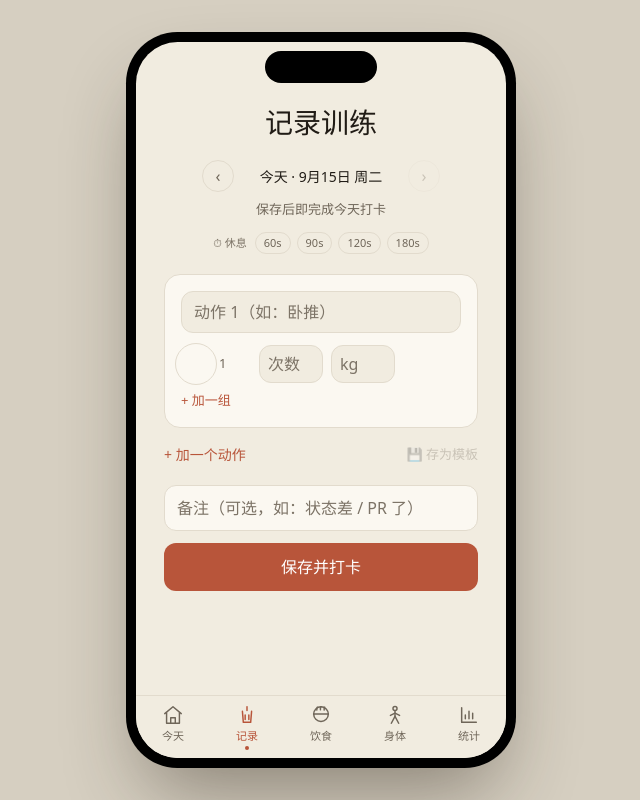
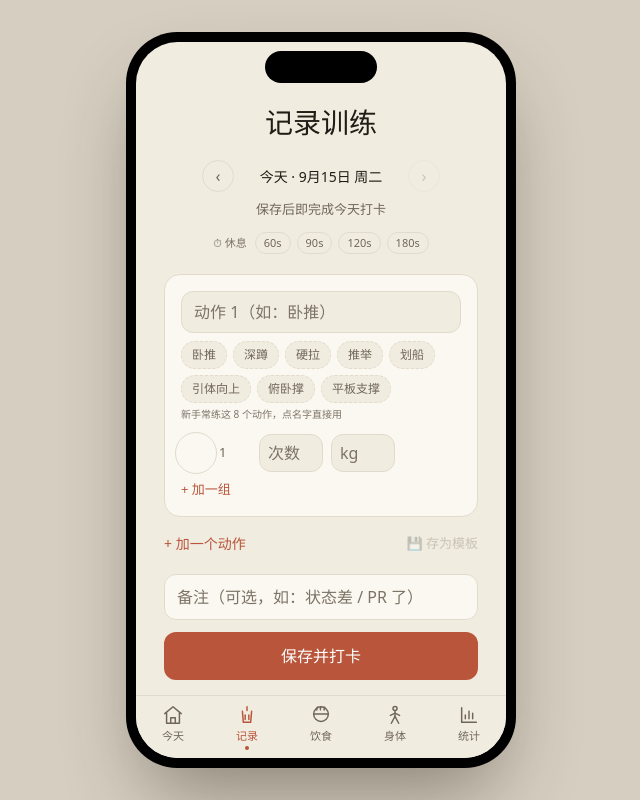
Before and after one commit to Chris-Xie369/fitness-app, a React (Vite) app: page / in a window 1280 px wide. Both pictures are taken after a click on the button "记录今天的训练". Shown: the whole page, without its empty margins (319-959 px from the left). Built offline with nearby package versions, Linux system fonts and the light colour scheme.

Commit message:
优化③记录页体验：渐进超负荷建议(可试Xkg/次)+30个常见动作库、历史编辑加组/删组/改入口、备注可改、1RM与P/C/F术语说明、休息计时Wake Lock防锁屏+结束态保留

```diff
--- a/src/components/MealPlanView.tsx
+++ b/src/components/MealPlanView.tsx
@@ -61,6 +61,7 @@ export function MealPlanView({
           </div>
         )}
         <p className="mt-2 text-[11px] text-muted">💧 饮水目标 {waterGoal} 杯（切换到「记录」打卡）</p>
+        <p className="mt-1 text-[10px] text-muted-weak">P 蛋白 · C 碳水 · F 脂肪（g/天目标）</p>
       </div>
 
       {/* 四餐菜单 */}
--- a/src/hooks/useRestTimer.ts
+++ b/src/hooks/useRestTimer.ts
@@ -1,13 +1,49 @@
 import { useCallback, useEffect, useRef, useState } from 'react'
 
 export type RestTimerApi = ReturnType<typeof useRestTimer>
+
+type WakeLockSentinel = { release: () => Promise<void> }
 
 // 组间休息计时器：基于结束时间戳倒数（切后台回来也准），结束时提示音+震动
 export function useRestTimer(defaultSeconds = 90) {
   const [preset, setPreset] = useState(defaultSeconds)
   const [remaining, setRemaining] = useState<number | null>(null) // null=空闲
+  const [finished, setFinished] = useState(false) // 归零后保留 3 秒「休息结束」
   const endAtRef = useRef<number>(0)
   const audioRef = useRef<AudioContext | null>(null)
+  const wakeRef = useRef<WakeLockSentinel | null>(null)
+  const finishTimerRef = useRef<number | null>(null)
+
+  // Screen Wake Lock：计时期间防止锁屏（iOS 16.4+ / Android Chrome），回到前台时重新申请
+  const acquireWake = useCallback(async () => {
+    try {
+      const nav = navigator as Navigator & { wakeLock?: { request: (t: 'screen') => Promise<WakeLockSentinel> } }
+      if (!nav.wakeLock) return
+      if (wakeRef.current) return
+      wakeRef.current = await nav.wakeLock.request('screen')
+    } catch {
+      /* 用户未授权/不支持：静默，蜂鸣与时间戳倒数仍工作 */
+    }
+  }, [])
+
+  const releaseWake = useCallback(() => {
+    void wakeRef.current?.release().catch(() => undefined)
+    wakeRef.current = null
+  }, [])
+
+  useEffect(() => {
+    const onVisible = () => {
+      if (document.visibilityState === 'visible' && remaining !== null) void acquireWake()
+    }
+    document.addEventListener('visibilitychange', onVisible)
+    return () => document.removeEventListener('visibilitychange', onVisible)
+  }, [remaining, acquireWake])
+
+  // 卸载时清理
+  useEffect(() => () => {
+    if (finishTimerRef.current) window.clearTimeout(finishTimerRef.current)
+    releaseWake()
+  }, [releaseWake])
 
   // 勾选/点预设都发生在用户手势里：此时创建 AudioContext 才允许发声
   const ensureAudio = useCallback(() => {
@@ -45,21 +81,39 @@ export function useRestTimer(defaultSeconds = 90) {
     }
   }, [])
 
+  const clearFinish = useCallback(() => {
+    if (finishTimerRef.current) {
+      window.clearTimeout(finishTimerRef.current)
+      finishTimerRef.current = null
+    }
+  }, [])
+
   const start = useCallback((secs?: number) => {
     ensureAudio()
     const s = secs ?? preset
     setPreset(s)
+    clearFinish()
+    setFinished(false)
     endAtRef.current = Date.now() + s * 1000
     setRemaining(s)
-  }, [ensureAudio, preset])
+    void acquireWake()
+  }, [ensureAudio, preset, clearFinish, acquireWake])
 
-  const skip = useCallback(() => setRemaining(null), [])
+  const skip = useCallback(() => {
+    clearFinish()
+    setFinished(false)
+    setRemaining(null)
+    releaseWake()
+  }, [clearFinish, releaseWake])
 
   const addSecs = useCallback((delta: number) => {
+    setFinished(false)
+    clearFinish()
     setRemaining((r) => {
       if (r === null) {
         if (delta > 0) {
           endAtRef.current = Date.now() + delta * 1000
+          void acquireWake()
           return delta
         }
         return null
@@ -68,9 +122,9 @@ export function useRestTimer(defaultSeconds = 90) {
       endAtRef.current = Date.now() + next * 1000
       return next
     })
-  }, [])
+  }, [acquireWake, clearFinish])
 
-  const running = remaining !== null
+  const running = remaining !== null && remaining > 0
   useEffect(() => {
     if (!running) return
     const t = window.setInterval(() => {
@@ -78,16 +132,23 @@ export function useRestTimer(defaultSeconds = 90) {
       setRemaining(left)
       if (left <= 0) {
         window.clearInterval(t)
-        setRemaining(null)
         beep()
         if ('vibrate' in navigator) navigator.vibrate?.([200, 100, 200])
+        // 保留「休息结束 ✓」3 秒再回空闲（锁屏回来也能看出刚结束）
+        setFinished(true)
+        releaseWake()
+        finishTimerRef.current = window.setTimeout(() => {
+          setFinished(false)
+          setRemaining(null)
+          finishTimerRef.current = null
+        }, 3000)
       }
     }, 250)
     return () => window.clearInterval(t)
     // eslint-disable-next-line react-hooks/exhaustive-deps
-  }, [running, beep])
+  }, [running, beep, releaseWake])
 
   const mmss = (s: number) => `${Math.floor(s / 60)}:${String(s % 60).padStart(2, '0')}`
 
-  return { preset, setPreset, remaining, start, skip, addSecs, mmss }
+  return { preset, setPreset, remaining, finished, start, skip, addSecs, mmss }
 }
--- a/src/lib/exercises.ts
+++ b/src/lib/exercises.ts
@@ -27,6 +27,17 @@ export function lastSetsFor(workouts: Workout[], name: string): SetEntry[] {
   return []
 }
 
+
+// 新手常见动作（无历史时的快捷选择，按训练大项排序）
+export const COMMON_EXERCISES: string[] = [
+  '卧推', '深蹲', '硬拉', '推举', '划船',
+  '引体向上', '俯卧撑', '平板支撑', '箭步蹲', '臀桥',
+  '哑铃卧推', '哑铃弯举', '绳索下压', '高位下拉', '坐姿划船',
+  '腿举', '腿弯举', '腿屈伸', '罗马尼亚硬拉', '坐姿肩推',
+  '侧平举', '面拉', '卷腹', '山羊挺身', '农夫行走',
+  '二头弯举', '三头臂屈伸', '夹胸', '髋外展', '提踵',
+]
+
 // 把组数据格式化成简短文案，如「60kg × 10 · 60kg × 8 · 10 次」
 export function formatSets(sets: SetEntry[]): string {
   return sets.map((s) => (s.weight ? `${s.weight}kg × ${s.reps}` : `${s.reps} 次`)).join(' · ')
--- /dev/null
+++ b/src/lib/progression.ts
@@ -0,0 +1,40 @@
+// 渐进超负荷建议（新手线性进步规则）
+// 依据：上次训练该动作全部完成组的表现，给出下次每组可直接套用的重量/次数
+export type PrevSet = { reps: number; weight?: number }
+export type NextSuggestion = {
+  label: string
+  sets: { reps: number; weight?: number }[]
+}
+
+// 重量步进：2.5kg 为最小杠铃片组合的一半，新手上肢/下肢通用
+const WEIGHT_STEP = 2.5
+// 次数目标区间：达到 10 次说明可以加重，5-9 次先加次数
+const REPS_TARGET = 10
+const REPS_FLOOR = 5
+
+export function nextSuggestion(prevSets: PrevSet[]): NextSuggestion | null {
+  const sets = prevSets.filter((s) => Number.isFinite(s.reps) && s.reps > 0)
+  if (sets.length === 0) return null
+  const minReps = Math.min(...sets.map((s) => s.reps))
+  const bodyweight = sets.every((s) => s.weight == null || s.weight === 0)
+
+  if (bodyweight) {
+    // 徒手动作：统一加 1 次
+    const reps = minReps + 1
+    return { label: `可试 ${reps} 次`, sets: sets.map(() => ({ reps })) }
+  }
+
+  // 负重动作：以历史最重组为步进基准（各组重量可能不同）
+  const maxWeight = Math.max(...sets.map((s) => s.weight ?? 0))
+  if (!(maxWeight > 0)) return null
+
+  if (minReps >= REPS_TARGET) {
+    const weight = Math.round((maxWeight + WEIGHT_STEP) * 10) / 10
+    return { label: `可试 ${weight}kg`, sets: sets.map((s) => ({ reps: s.reps, weight })) }
+  }
+  if (minReps >= REPS_FLOOR) {
+    const reps = minReps + 1
+    return { label: `可试 ${reps} 次`, sets: sets.map((s) => ({ reps, weight: s.weight ?? maxWeight })) }
+  }
+  return null
+}
--- a/src/tabs/DietTab.tsx
+++ b/src/tabs/DietTab.tsx
@@ -418,6 +418,7 @@ export function DietTab({
             {' '}· 碳水 {macrosToday.c}g{macroTargetsInfo ? `（${macroTargetsInfo.carbs.low}-${macroTargetsInfo.carbs.high}g）` : ''}
             {' '}· 脂肪 {macrosToday.f}g{macroTargetsInfo ? `（${macroTargetsInfo.fat.low}-${macroTargetsInfo.fat.high}g）` : ''}
           </p>
+          <p className="mt-1 text-[10px] text-muted-weak">P 蛋白 · C 碳水 · F 脂肪（库外食物只计热量）</p>
           {targetInfo.clamped && goal === 'lose' && (
             <p className="mt-1 text-[11px] text-clay">目标已按安全下限调整（{settings.sex === 'male' ? 1500 : 1200} kcal），建议放慢速度</p>
           )}
@@ -434,6 +435,7 @@ export function DietTab({
             {' '}· 碳水 {macrosToday.c}g{macroTargetsInfo ? `（${macroTargetsInfo.carbs.low}-${macroTargetsInfo.carbs.high}g）` : ''}
             {' '}· 脂肪 {macrosToday.f}g{macroTargetsInfo ? `（${macroTargetsInfo.fat.low}-${macroTargetsInfo.fat.high}g）` : ''}
           </p>
+          <p className="mt-1 text-[10px] text-muted-weak">P 蛋白 · C 碳水 · F 脂肪（库外食物只计热量）</p>
         </div>
       )}
       {weekTip && <p className="mt-2 px-1 text-[12px] text-ink/70">📊 {weekTip}</p>}
--- a/src/tabs/RecordTab.tsx
+++ b/src/tabs/RecordTab.tsx
@@ -2,7 +2,8 @@ import { useEffect, useState } from 'react'
 import type { Exercise, Routine, SetEntry, Workout } from '../types'
 import { todayStr } from '../lib/streak'
 import { dayLabel, shiftDate } from '../lib/date'
-import { formatSets, lastSetsFor, recentExerciseNames } from '../lib/exercises'
+import { COMMON_EXERCISES, formatSets, lastSetsFor, recentExerciseNames } from '../lib/exercises'
+import { nextSuggestion } from '../lib/progression'
 import { estimate1RM } from '../lib/pr'
 import type { RestTimerApi } from '../hooks/useRestTimer'
 import { validExercises } from '../lib/routines'
@@ -137,6 +138,23 @@ export function RecordTab({
     )
   }
 
+  // 应用渐进超负荷建议：把建议的次数/重量填进当前所有组（组数保持不变）
+  function applySuggestion(id: string, suggested: { reps: number; weight?: number }[]) {
+    if (isToday) onBeginWorkout()
+    setExercises((p) =>
+      p.map((e) => {
+        if (e.id !== id) return e
+        return {
+          ...e,
+          sets: e.sets.map((s, i) => {
+            const sug = suggested[Math.min(i, suggested.length - 1)]
+            return { ...s, reps: String(sug.reps), weight: sug.weight ? String(sug.weight) : '' }
+          }),
+        }
+      }),
+    )
+  }
+
   // 表单是否填了内容（载入模板前判断要不要二次确认覆盖）
   function formDirty(): boolean {
     return exercises.some((e) => e.name.trim() || e.sets.some((s) => s.reps || s.weight))
@@ -239,12 +257,18 @@ export function RecordTab({
       {/* 组间休息计时 */}
       {restTimer.remaining !== null ? (
         <div className="mt-3 flex items-center justify-center gap-2">
-          <button onClick={() => restTimer.addSecs(-15)} className="h-8 w-8 rounded-full border border-line text-muted text-sm hover:text-clay">-15s</button>
+          {restTimer.finished ? (
+            <span className="font-display text-[20px] text-clay min-w-[120px] text-center">休息结束 ✓</span>
+          ) : (
+            <>
+              <button onClick={() => restTimer.addSecs(-15)} aria-label="减少 15 秒" className="h-8 w-8 -m-1 p-1 box-content rounded-full border border-line text-muted text-sm hover:text-clay">-15s</button>
               <span className="font-display text-[22px] text-clay min-w-[64px] text-center tabular-nums">
                 {restTimer.mmss(restTimer.remaining)}
               </span>
-          <button onClick={() => restTimer.addSecs(15)} className="h-8 w-8 rounded-full border border-line text-muted text-sm hover:text-clay">+15s</button>
+              <button onClick={() => restTimer.addSecs(15)} aria-label="增加 15 秒" className="h-8 w-8 -m-1 p-1 box-content rounded-full border border-line text-muted text-sm hover:text-clay">+15s</button>
               <button onClick={restTimer.skip} className="ml-1 text-[12px] text-muted-weak hover:text-clay">跳过</button>
+            </>
+          )}
         </div>
       ) : (
         <div className="mt-3 flex items-center justify-center gap-1.5">
@@ -304,10 +328,10 @@ export function RecordTab({
                 )}
               </div>
 
-              {/* 历史动作快捷选择 */}
-              {!ex.name.trim() && recent.length > 0 && (
+              {/* 历史动作快捷选择；无历史时显示常见动作 */}
+              {!ex.name.trim() && (
                 <div className="mt-2 flex flex-wrap gap-1.5">
-                  {recent.map((n) => (
+                  {recent.length > 0 ? recent.map((n) => (
                     <button
                       key={n}
                       onClick={() => applyHistory(ex.id, n)}
@@ -315,17 +339,45 @@ export function RecordTab({
                     >
                       {n}
                     </button>
+                  )) : (
+                    <>
+                      {COMMON_EXERCISES.slice(0, 8).map((n) => (
+                        <button
+                          key={n}
+                          onClick={() => applyHistory(ex.id, n)}
+                          className="px-2.5 py-1 rounded-full bg-paper border border-dashed border-line text-[12px] text-muted hover:border-clay/50 hover:text-clay transition"
+                        >
+                          {n}
+                        </button>
                       ))}
+                    </>
+                  )}
                 </div>
               )}
+              {!ex.name.trim() && recent.length === 0 && (
+                <p className="mt-1 text-[10px] text-muted-weak">新手常练这 8 个动作，点名字直接用</p>
+              )}
 
-              {/* 匹配到历史记录：提示上次数据，一键带入 */}
+              {/* 匹配到历史记录：提示上次数据，一键带入；旁边给渐进超负荷建议 */}
               {last.length > 0 && (
                 <div className="mt-2 flex items-center justify-between text-[12px]">
                   <span className="text-muted">上次：{formatSets(last)}</span>
+                  <span className="flex items-center gap-3">
+                    {(() => {
+                      const suggestion = nextSuggestion(last)
+                      return suggestion && ex.sets.every((s) => !s.reps.trim() && !s.weight.trim()) ? (
+                        <button
+                          onClick={() => applySuggestion(ex.id, suggestion.sets)}
+                          className="rounded-full border border-clay/40 px-2 py-0.5 text-clay"
+                        >
+                          {suggestion.label} ↑
+                        </button>
+                      ) : null
+                    })()}
                     {ex.sets.every((s) => !s.reps.trim() && !s.weight.trim()) && (
                       <button onClick={() => applyHistory(ex.id, ex.name.trim())} className="text-clay hover:underline">带入 ↑</button>
                     )}
+                  </span>
                 </div>
               )}
 
--- a/src/tabs/StatsTab.tsx
+++ b/src/tabs/StatsTab.tsx
@@ -259,7 +259,8 @@ export function StatsTab({
       {/* 个人记录（历史最重一组） */}
       {prs.length > 0 && (
         <div className="mt-5 rounded-2xl bg-surface border border-line p-4">
-          <p className="font-display text-[13px] italic text-muted mb-2">个人记录 · 历史最重</p>
+          <p className="font-display text-[13px] italic text-muted mb-1">个人记录 · 历史最重</p>
+          <p className="text-[10px] text-muted-weak mb-2">1RM = 最多只能举起 1 次的估算重量，用来衡量力量进步</p>
           <ul className="space-y-1.5">
             {prs.map((pr) => (
               <li key={pr.name}>
```
Also changed, not shown: src/App.tsx (+6 -1 lines), src/tabs/HistoryTab.tsx (+45 -4 lines). Lines whose indentation alone changed are shown as unchanged.
